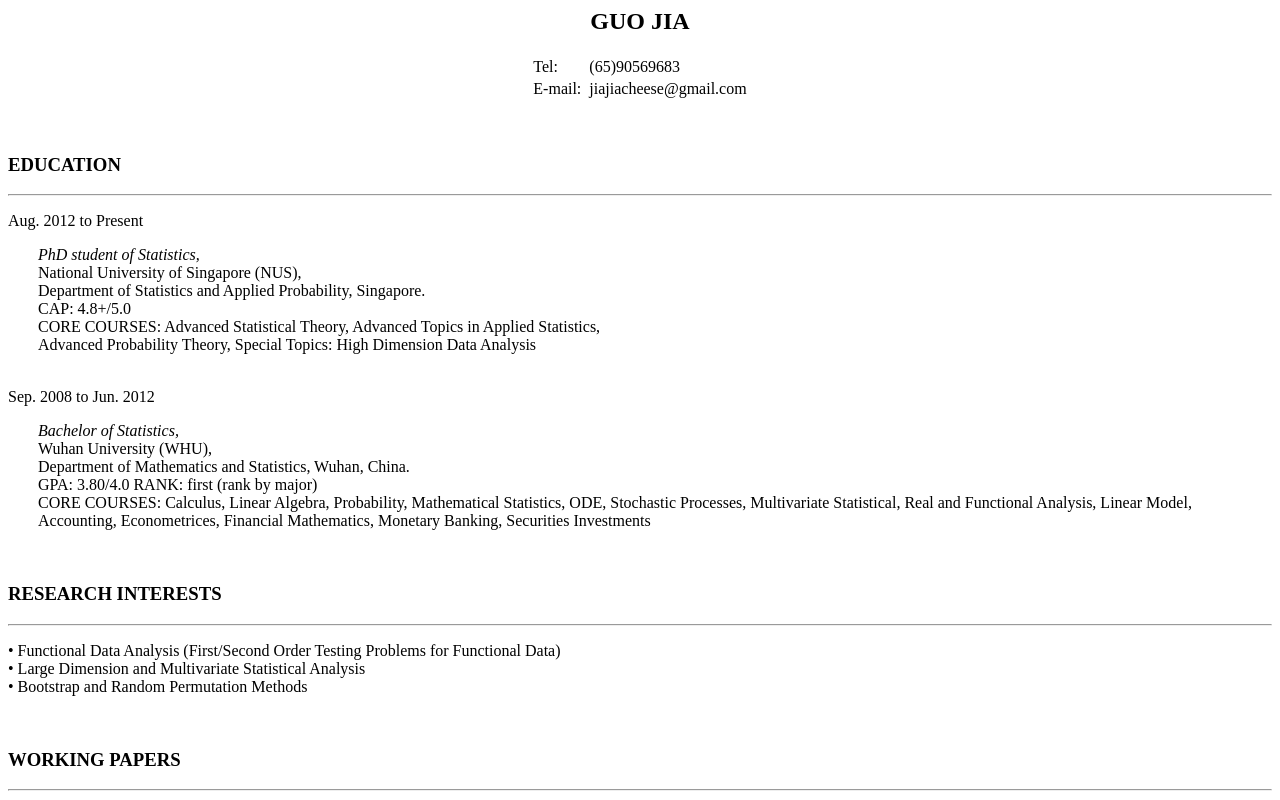
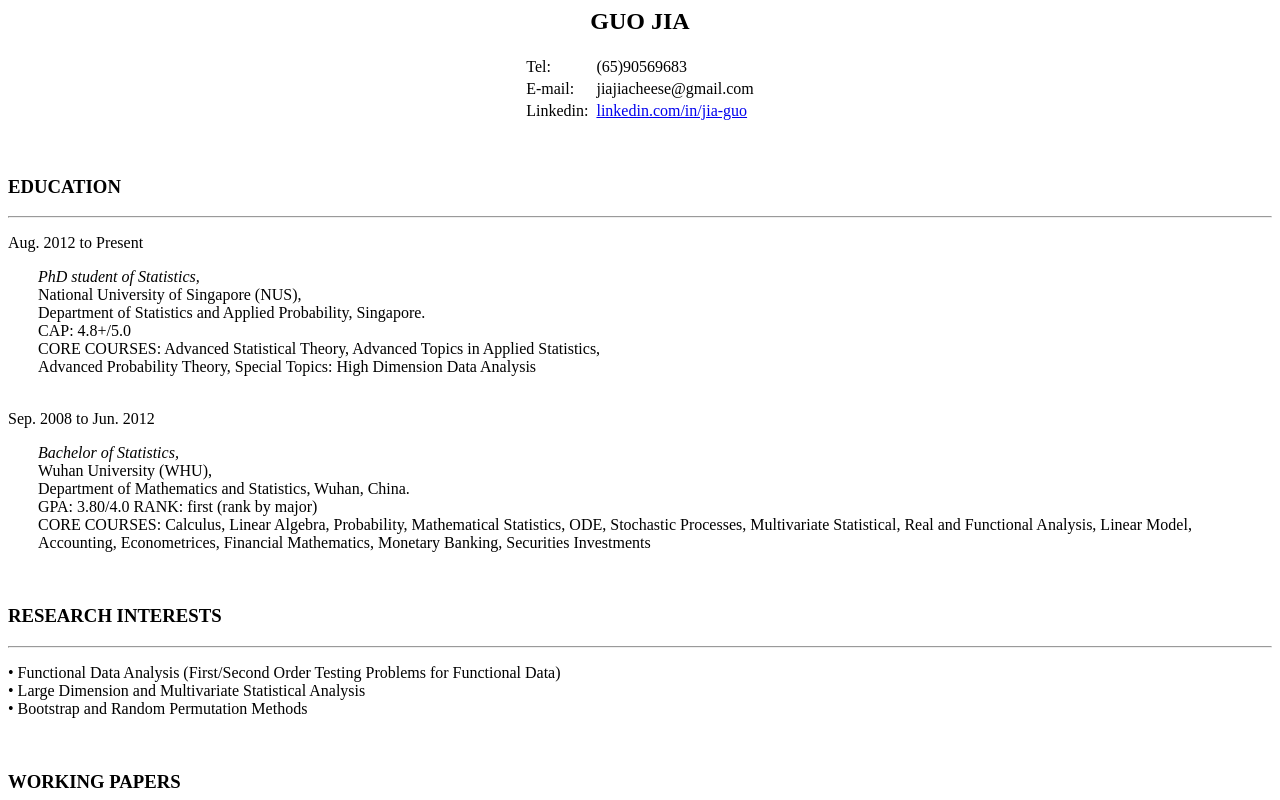
Before and after one commit to statguojia/statguojia.github.io, a plain HTML site: page index.html in a window 1280 px wide. Shown: the top 800 px of the page. Drawn offline with Linux system fonts and the light colour scheme.

Commit message:
Update index.html

```diff
--- a/index.html
+++ b/index.html
@@ -8,6 +8,10 @@
 <tr>
 <td>E-mail:&nbsp;</td>
 <td>jiajiacheese@gmail.com</td>
+</tr>
+<tr>
+<td>Linkedin:&nbsp;</td>
+<td><a href="http://www.linkedin.com/in/jia-guo">linkedin.com/in/jia-guo</a></td>
 </tr>
 </tbody>
 </table>
```
